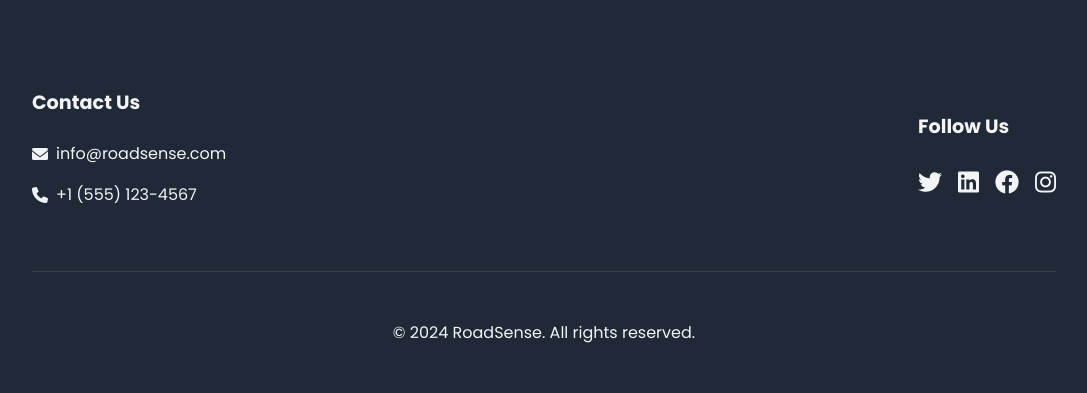
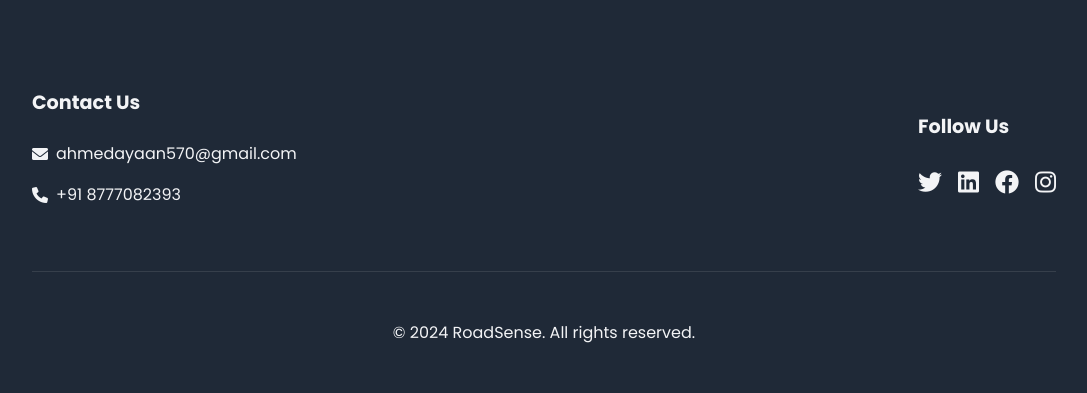
Before and after one commit to Ayaan5711/Road-Sense, a FastAPI app: page /camera-angles in a window 1280 px wide. Shown: the part 892-1285 px from the top of the page, without its empty margins (96-1183 px from the left). Run offline with FastAPI, Linux system fonts and the light colour scheme; parts of the project's set-up code (start-up, migrations or seed data) failed here and were passed over.

Commit message:
info update

```diff
--- a/templates/cameraAngles.html
+++ b/templates/cameraAngles.html
@@ -141,8 +141,8 @@
         <div class="footer-content">
           <div class="footer-section">
             <h4>Contact Us</h4>
-            <p><i class="fas fa-envelope"></i> info@roadsense.com</p>
-            <p><i class="fas fa-phone"></i> +1 (555) 123-4567</p>
+            <p><i class="fas fa-envelope"></i> ahmedayaan570@gmail.com </p>
+            <p><i class="fas fa-phone"></i> +91 8777082393</p>
           </div>
           <div class="footer-section">
             <h4>Follow Us</h4>
--- a/templates/landing.html
+++ b/templates/landing.html
@@ -74,8 +74,8 @@
       <div class="footer-content">
         <div class="footer-section">
           <h4>Contact Us</h4>
-          <p><i class="fas fa-envelope"></i> info@roadsense.com</p>
-          <p><i class="fas fa-phone"></i> +1 (555) 123-4567</p>
+          <p><i class="fas fa-envelope"></i> ahmedayaan570@gmail.com</p>
+          <p><i class="fas fa-phone"></i> +91 8777082393</p>
         </div>
         <div class="footer-section">
           <h4>Follow Us</h4>
--- a/templates/tracking.html
+++ b/templates/tracking.html
@@ -80,8 +80,8 @@
       <div class="footer-content">
         <div class="footer-section">
           <h4>Contact Us</h4>
-          <p><i class="fas fa-envelope"></i> info@roadsense.com</p>
-          <p><i class="fas fa-phone"></i> +1 (555) 123-4567</p>
+          <p><i class="fas fa-envelope"></i> ahmedayaan570@gmail.com</p>
+          <p><i class="fas fa-phone"></i> +91 8777082393 </p>
         </div>
         <div class="footer-section">
           <h4>Follow Us</h4>
```
